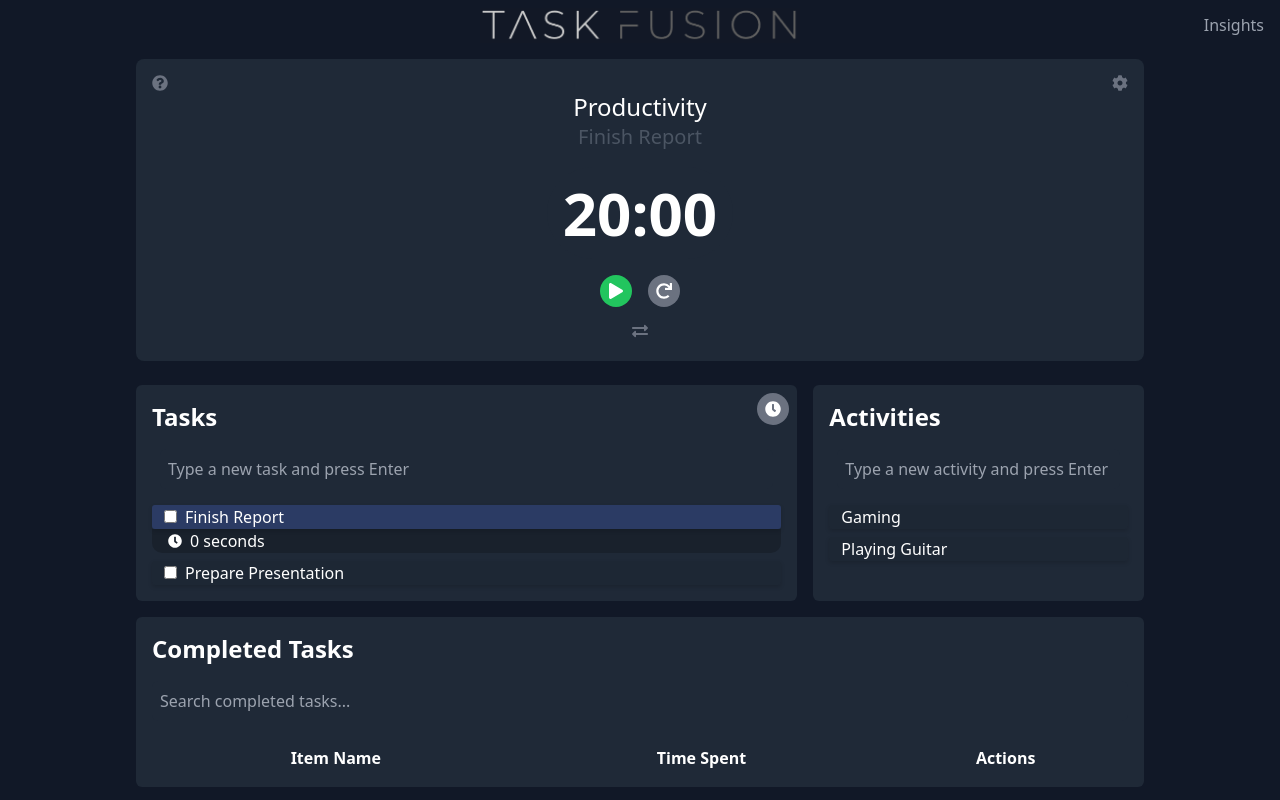
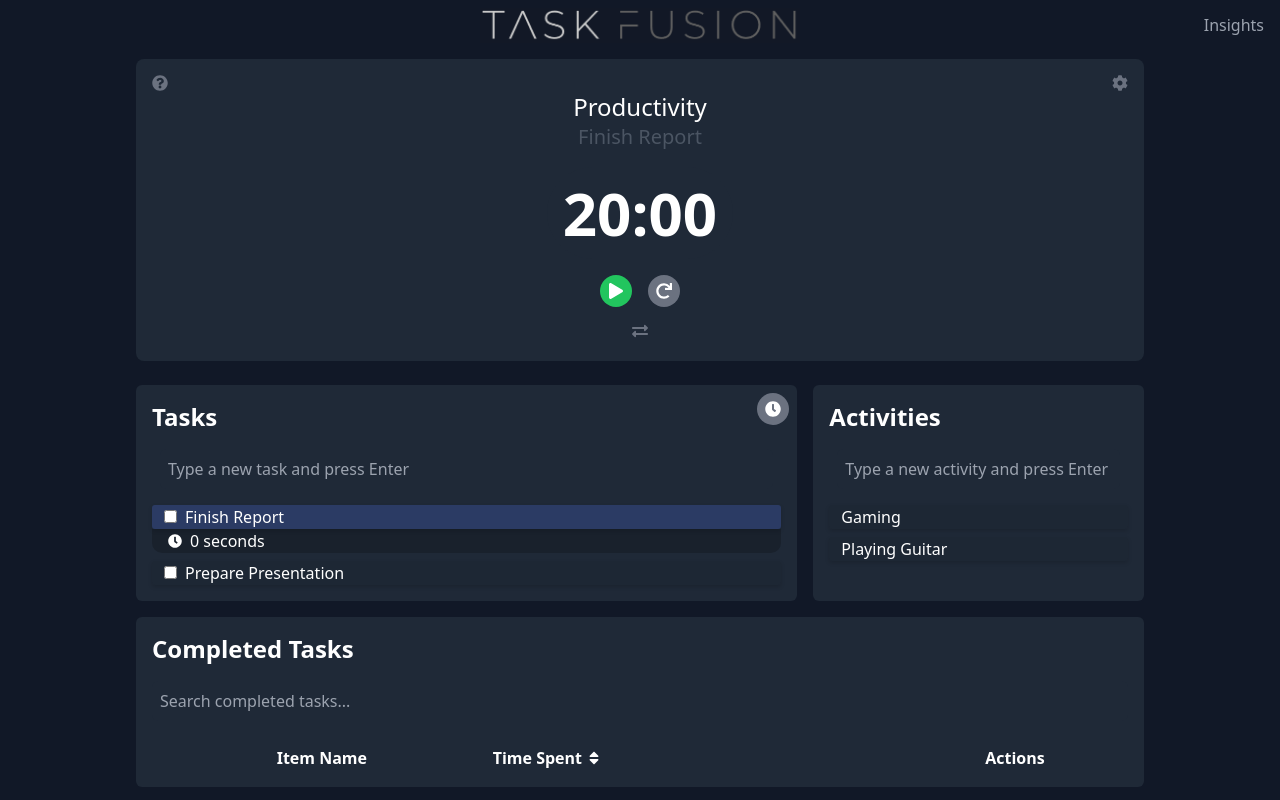
Before and after one commit to AlexZan/task-fusion, a React (Create React App) app: page / in a window 1280 px wide. Built offline with nearby package versions, Linux system fonts and the light colour scheme.

Commit message:
sorting back

```diff
--- a/src/components/CompletedTasksTable.js
+++ b/src/components/CompletedTasksTable.js
@@ -1,11 +1,12 @@
 import React, { useState, useMemo } from 'react';
-import { createColumnHelper, getCoreRowModel, useReactTable, flexRender } from '@tanstack/react-table';
-import { FaUndo } from 'react-icons/fa';
+import { createColumnHelper, getCoreRowModel, useReactTable, flexRender, getSortedRowModel } from '@tanstack/react-table';
+import { FaUndo, FaSortUp, FaSortDown, FaSort } from 'react-icons/fa';
 
 import { formatTimeSpent } from '../utils/timeUtils';
 
 const CompletedTasksTable = ({ data, handleUndoCompletion }) => {
   const [hoveredRowId, setHoveredRowId] = useState(null);
+  const [sorting, setSorting] = useState([]);
 
   const columnHelper = createColumnHelper();
 
@@ -16,7 +17,23 @@ const CompletedTasksTable = ({ data, handleUndoCompletion }) => {
         cell: info => info.getValue(),
       }),
       columnHelper.accessor('timeSpent', {
-        header: 'Time Spent',
+        header: ({ column }) => (
+            <div
+              style={{ display: 'flex', alignItems: 'center' }}
+              className={column.getCanSort() ? 'cursor-pointer select-none' : ''}
+              onClick={column.getToggleSortingHandler()}
+            >
+              Time Spent&nbsp;
+              {column.getIsSorted() === 'asc' ? (
+                <FaSortUp />
+              ) : column.getIsSorted() === 'desc' ? (
+                <FaSortDown />
+              ) : (
+                <FaSort />
+              )}
+            </div>
+          ),
+
         cell: info => formatTimeSpent(info.getValue() * 60),
       }),
       columnHelper.accessor('id', {
@@ -36,8 +53,14 @@ const CompletedTasksTable = ({ data, handleUndoCompletion }) => {
   const table = useReactTable({
     data,
     columns,
+    state: {
+      sorting,
+    },
+    onSortingChange: setSorting,
     getCoreRowModel: getCoreRowModel(),
+    getSortedRowModel: getSortedRowModel(),
   });
+
 
   return (
     <table className="min-w-full">
```
